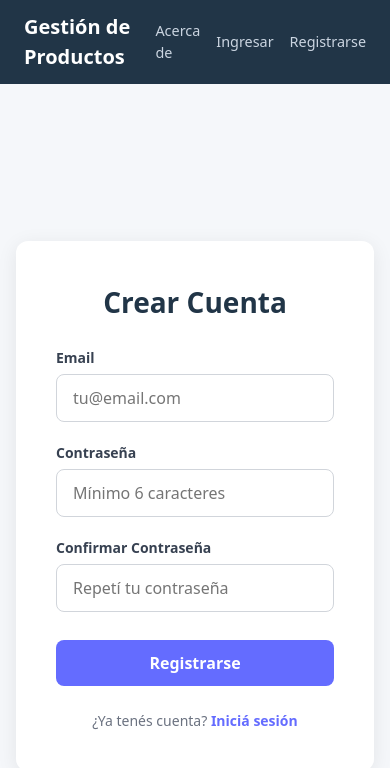
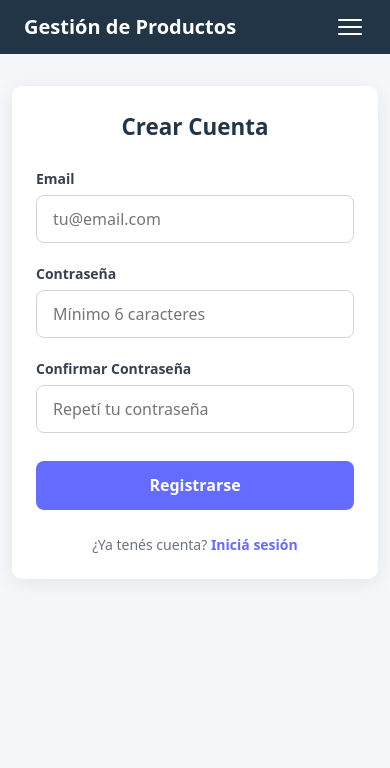
Before and after one commit to Mateocas1/utn-react-final, a React (Vite) app: page /register in a window 390 px wide. Shown: the top 768 px of the page. Built offline with nearby package versions, Linux system fonts and the light colour scheme; no server answers.

Commit message:
style: diseno full responsive con Flexbox y menu hamburguesa

```diff
--- a/src/components/Navbar.jsx
+++ b/src/components/Navbar.jsx
@@ -1,8 +1,10 @@
+import { useState } from 'react'
 import { Link, useNavigate } from 'react-router-dom'
 import { useAuth } from '../hooks/useAuth'
 import '../styles/Navbar.css'
 
 function Navbar() {
+  const [menuOpen, setMenuOpen] = useState(false)
   const { user, logout } = useAuth()
   const navigate = useNavigate()
 
@@ -15,27 +17,45 @@ function Navbar() {
     }
   }
 
+  function toggleMenu() {
+    setMenuOpen(!menuOpen)
+  }
+
+  function closeMenu() {
+    setMenuOpen(false)
+  }
+
   return (
     <nav className="navbar">
       <div className="navbar-brand">
-        <Link to="/">Gestión de Productos</Link>
+        <Link to="/" onClick={closeMenu}>Gestión de Productos</Link>
       </div>
 
-      <div className="navbar-links">
-        <Link to="/about">Acerca de</Link>
+      <button
+        className={`navbar-toggle ${menuOpen ? 'active' : ''}`}
+        onClick={toggleMenu}
+        aria-label="Abrir menú"
+      >
+        <span></span>
+        <span></span>
+        <span></span>
+      </button>
+
+      <div className={`navbar-links ${menuOpen ? 'open' : ''}`}>
+        <Link to="/about" onClick={closeMenu}>Acerca de</Link>
 
         {user ? (
           <>
-            <Link to="/dashboard">Dashboard</Link>
+            <Link to="/dashboard" onClick={closeMenu}>Dashboard</Link>
             <span className="navbar-email">{user.email}</span>
-            <button onClick={handleLogout} className="navbar-logout-btn">
+            <button onClick={() => { handleLogout(); closeMenu(); }} className="navbar-logout-btn">
               Cerrar Sesión
             </button>
           </>
         ) : (
           <>
-            <Link to="/login">Ingresar</Link>
-            <Link to="/register">Registrarse</Link>
+            <Link to="/login" onClick={closeMenu}>Ingresar</Link>
+            <Link to="/register" onClick={closeMenu}>Registrarse</Link>
           </>
         )}
       </div>
--- a/src/styles/Auth.css
+++ b/src/styles/Auth.css
@@ -115,3 +115,26 @@
 .auth-link a:hover {
   text-decoration: underline;
 }
+
+/* === Auth Responsive === */
+
+@media (max-width: 480px) {
+  .auth-container {
+    padding: 0.75rem;
+    align-items: flex-start;
+    padding-top: 2rem;
+  }
+
+  .auth-card {
+    padding: 1.5rem;
+    border-radius: 10px;
+  }
+
+  .auth-title {
+    font-size: 1.4rem;
+  }
+
+  .auth-btn {
+    padding: 0.85rem;
+  }
+}
--- a/src/styles/Dashboard.css
+++ b/src/styles/Dashboard.css
@@ -245,3 +245,64 @@
   gap: 0.5rem;
   justify-content: flex-end;
 }
+
+/* === Dashboard Responsive === */
+
+@media (max-width: 768px) {
+  .dashboard-container {
+    padding: 1.25rem 1rem;
+  }
+
+  .dashboard-header h1 {
+    font-size: 1.4rem;
+  }
+
+  .form-row {
+    flex-direction: column;
+    gap: 1rem;
+  }
+
+  .product-form-actions {
+    flex-direction: column;
+  }
+
+  .product-form-actions .btn {
+    width: 100%;
+    text-align: center;
+  }
+
+  .product-card-header {
+    flex-direction: column;
+    align-items: flex-start;
+    gap: 0.5rem;
+  }
+
+  .product-card-footer {
+    flex-direction: column;
+    align-items: flex-start;
+    gap: 0.25rem;
+  }
+
+  .product-card-actions {
+    justify-content: stretch;
+  }
+
+  .product-card-actions .btn {
+    flex: 1;
+    text-align: center;
+  }
+}
+
+@media (max-width: 480px) {
+  .dashboard-container {
+    padding: 1rem 0.75rem;
+  }
+
+  .product-form-card {
+    padding: 1rem;
+  }
+
+  .product-card {
+    padding: 1rem;
+  }
+}
--- a/src/styles/Navbar.css
+++ b/src/styles/Navbar.css
@@ -7,6 +7,7 @@
   padding: 0.75rem 1.5rem;
   background-color: #213547;
   color: #ffffff;
+  position: relative;
 }
 
 .navbar-brand a {
@@ -15,6 +16,42 @@
   font-weight: 700;
   text-decoration: none;
 }
+
+/* === Hamburger toggle === */
+
+.navbar-toggle {
+  display: none;
+  flex-direction: column;
+  justify-content: center;
+  gap: 5px;
+  background: none;
+  border: none;
+  cursor: pointer;
+  padding: 0.25rem;
+}
+
+.navbar-toggle span {
+  display: block;
+  width: 24px;
+  height: 2px;
+  background-color: #ffffff;
+  border-radius: 2px;
+  transition: transform 0.3s, opacity 0.3s;
+}
+
+.navbar-toggle.active span:nth-child(1) {
+  transform: translateY(7px) rotate(45deg);
+}
+
+.navbar-toggle.active span:nth-child(2) {
+  opacity: 0;
+}
+
+.navbar-toggle.active span:nth-child(3) {
+  transform: translateY(-7px) rotate(-45deg);
+}
+
+/* === Links === */
 
 .navbar-links {
   display: flex;
@@ -40,6 +77,10 @@
   padding: 0.25rem 0.5rem;
   background-color: rgba(255, 255, 255, 0.1);
   border-radius: 4px;
+  overflow: hidden;
+  text-overflow: ellipsis;
+  white-space: nowrap;
+  max-width: 180px;
 }
 
 .navbar-logout-btn {
@@ -58,3 +99,51 @@
 .navbar-logout-btn:hover {
   background-color: #dc2626;
 }
+
+/* === Navbar Responsive === */
+
+@media (max-width: 768px) {
+  .navbar {
+    flex-wrap: wrap;
+  }
+
+  .navbar-toggle {
+    display: flex;
+  }
+
+  .navbar-links {
+    display: none;
+    flex-direction: column;
+    align-items: stretch;
+    width: 100%;
+    gap: 0;
+    padding-top: 0.75rem;
+  }
+
+  .navbar-links.open {
+    display: flex;
+  }
+
+  .navbar-links a,
+  .navbar-links .navbar-email,
+  .navbar-links .navbar-logout-btn {
+    padding: 0.75rem 0;
+    font-size: 1rem;
+    text-align: left;
+    border-top: 1px solid rgba(255, 255, 255, 0.1);
+  }
+
+  .navbar-email {
+    max-width: 100%;
+    background-color: transparent;
+    padding: 0.75rem 0;
+    border-radius: 0;
+  }
+
+  .navbar-logout-btn {
+    margin-top: 0.25rem;
+    border-radius: 6px;
+    text-align: center;
+    padding: 0.65rem;
+  }
+}
```
